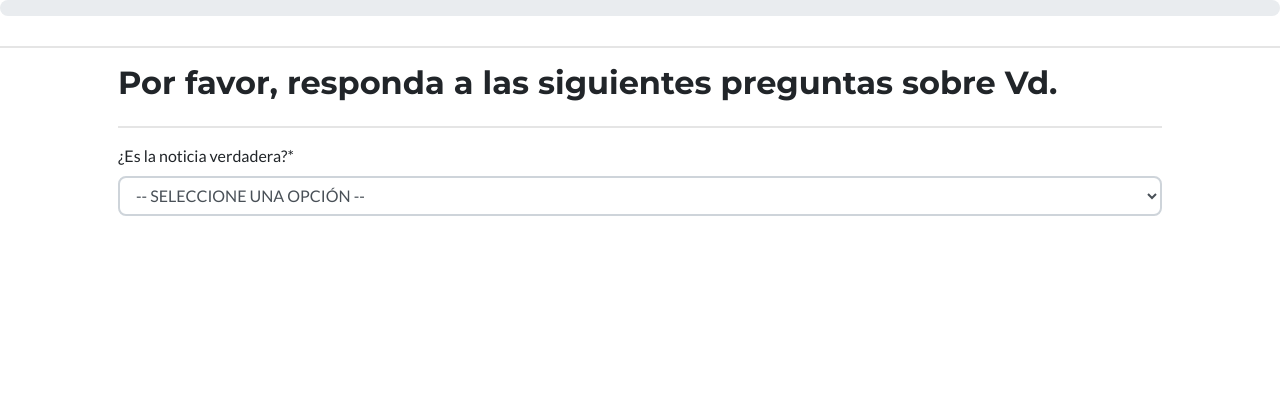
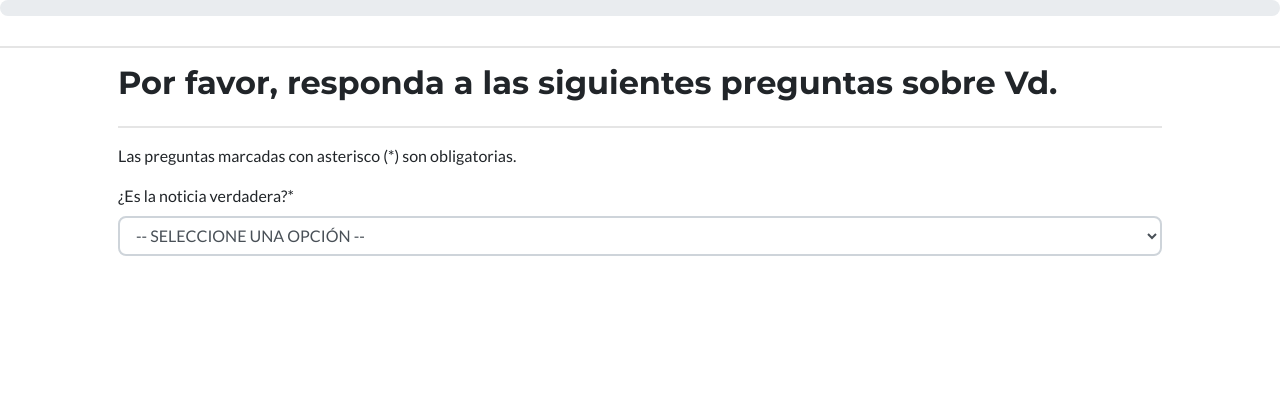
Before and after one commit to social-link-analytics-group-bsc/experiment-platform, a Django app: template experiment/expplat/templates/expplat/demo.html in a window 1280 px wide. Shown: the top 420 px of the page. Run offline with Django 3.2, Linux system fonts and the light colour scheme; the template is opened without the code that fills it: values that come from a table or form of the project are taken from there, others are empty; data comes from the database, SQL or seed files in the repository; parts of the project's set-up code (start-up, migrations or seed data) failed here and were passed over; some libraries are stand-ins or nearby versions.

Commit message:
Mandatory message. Solves #76.

```diff
--- a/experiment/expplat/templates/expplat/demo.html
+++ b/experiment/expplat/templates/expplat/demo.html
@@ -117,6 +117,7 @@ footer p {
                 </div>
             </div>
             <hr>
+            <p>Las preguntas marcadas con asterisco (*) son obligatorias.</p>
 
             <div class="row">
                 <div class="col-sm-12">
--- a/experiment/expplat/templates/expplat/rutina.html
+++ b/experiment/expplat/templates/expplat/rutina.html
@@ -116,6 +116,7 @@
                     <h2>¿Cuánto tiempo de su rutina dedica a las siguientes actividades?</h2>
                 </div>
             </div>
+            <p>Las preguntas marcadas con asterisco (*) son obligatorias.</p>
 
             <div class="row">
                 <div class="col-sm-12">
```
